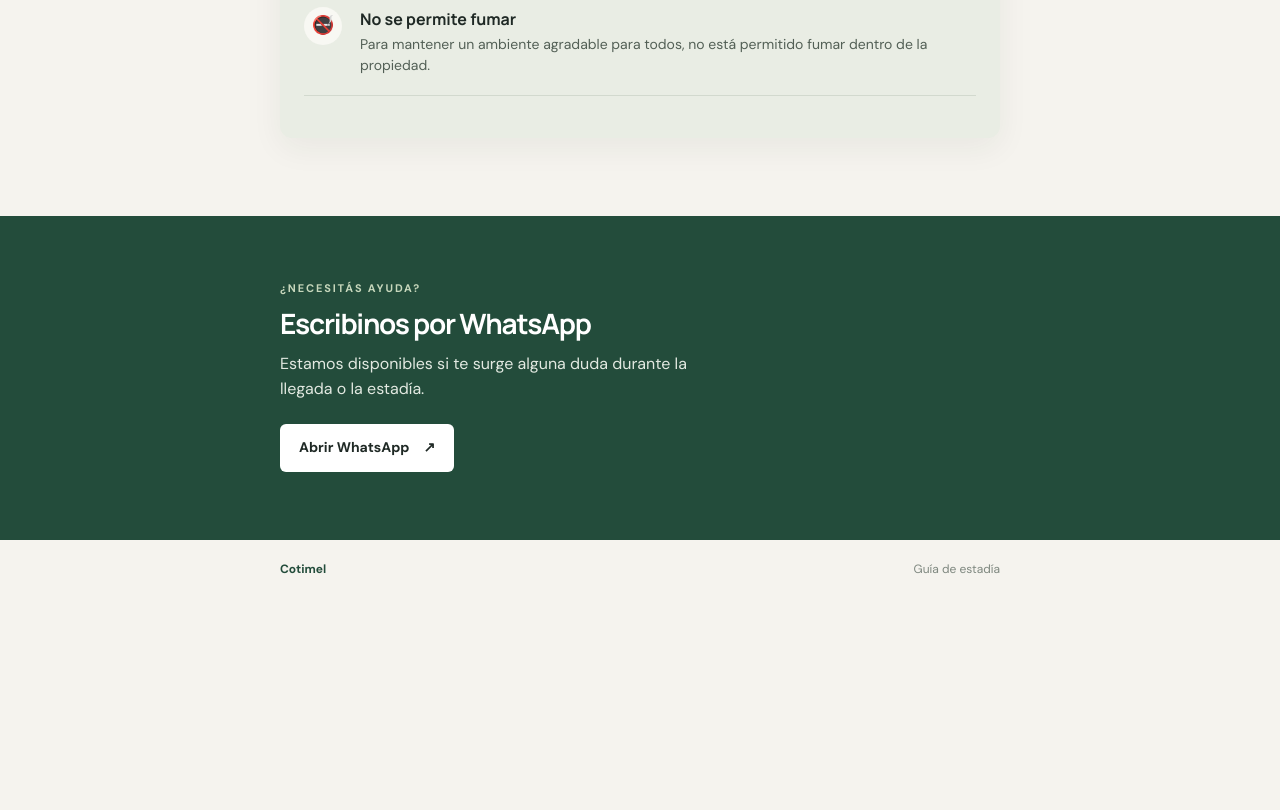
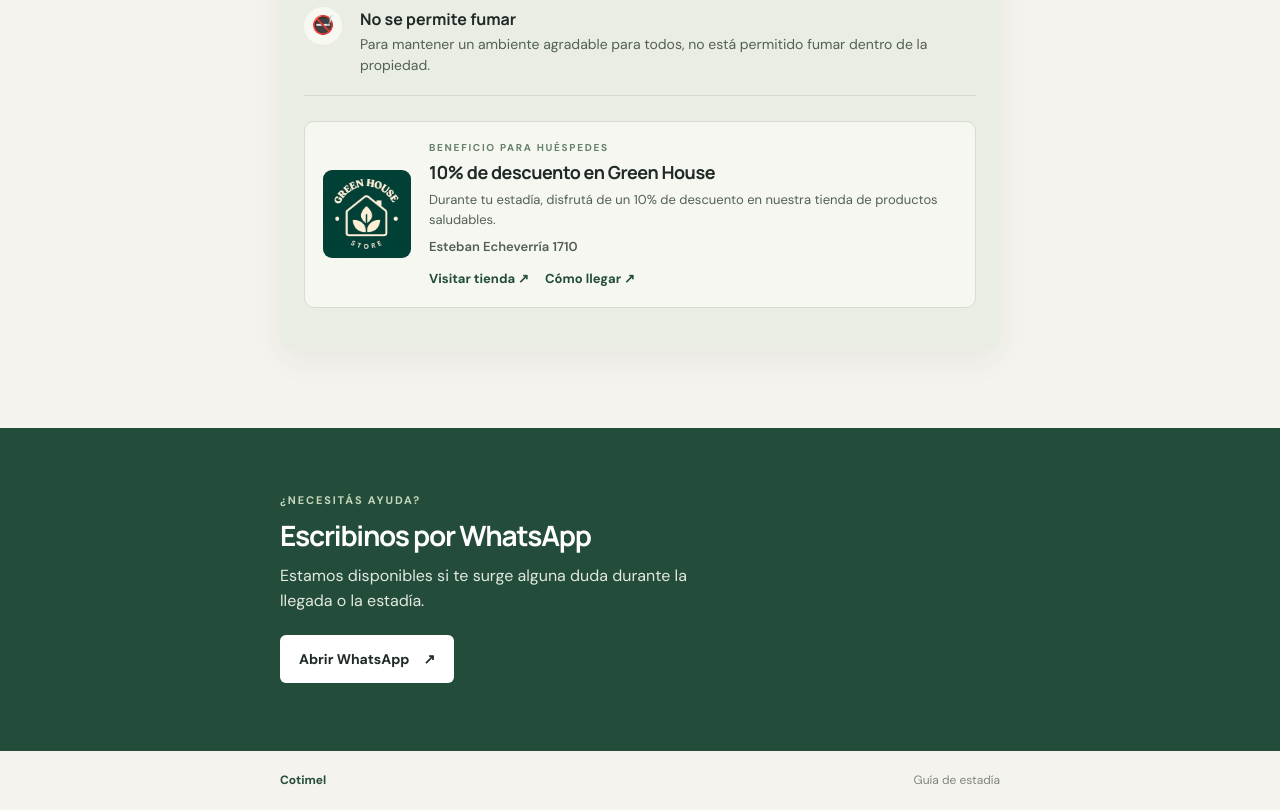
Before and after one commit to facusrod/cotimel, a plain HTML site: page index.html in a window 1280 px wide. Shown: the part 4640-5450 px from the top of the page. Before the commit the page ends 5238 px from the top, so only its background shows below. Drawn offline with Linux system fonts and the light colour scheme.

Commit message:
Add Green House guest discount

```diff
--- a/index.html
+++ b/index.html
@@ -79,6 +79,19 @@
           <article class="info-item"><span class="info-icon" aria-hidden="true">🛏️</span><div><h3>Ropa de cama y toallas</h3><p>No hace falta dejar las camas tendidas. Podés dejar las sábanas y toallas usadas aparte; entregamos ropa limpia a cada huésped.</p></div></article>
           <article class="info-item"><span class="info-icon" aria-hidden="true">🚭</span><div><h3>No se permite fumar</h3><p>Para mantener un ambiente agradable para todos, no está permitido fumar dentro de la propiedad.</p></div></article>
         </div>
+        <aside class="wellness-offer">
+          <img src="images/green-house-logo.jpg" alt="Logo de Green House Store" loading="lazy" />
+          <div class="wellness-copy">
+            <p class="eyebrow dark">BENEFICIO PARA HUÉSPEDES</p>
+            <h3>10% de descuento en Green House</h3>
+            <p>Durante tu estadía, disfrutá de un 10% de descuento en nuestra tienda de productos saludables.</p>
+            <p class="wellness-address">Esteban Echeverría 1710</p>
+            <div class="wellness-links">
+              <a href="https://www.greenhouse.com.ar/" target="_blank" rel="noopener">Visitar tienda <span aria-hidden="true">↗</span></a>
+              <a href="https://maps.app.goo.gl/EicCGi4aiihbhhSK9" target="_blank" rel="noopener">Cómo llegar <span aria-hidden="true">↗</span></a>
+            </div>
+          </div>
+        </aside>
       </section>
 
       <section class="contact">
--- a/styles.css
+++ b/styles.css
@@ -23,3 +23,13 @@
 .gallery-link strong{font:700 14px Manrope,sans-serif}
 .gallery-link small{margin-top:2px;color:var(--muted);font-size:12px}
 .gallery-arrow{margin-left:auto;color:var(--green);font-size:18px}
+.wellness-offer{display:grid;grid-template-columns:88px 1fr;align-items:center;gap:18px;margin-top:25px;padding:18px;border:1px solid #d5ddd1;border-radius:10px;background:#f6f7f1}
+.wellness-offer>img{width:88px;height:88px;object-fit:cover;border-radius:9px}
+.wellness-copy .eyebrow{margin:0 0 5px;font-size:10px}
+.wellness-copy h3{margin:0;font:700 18px/1.25 Manrope,sans-serif;letter-spacing:-.025em}
+.wellness-copy>p:not(.eyebrow){margin:7px 0 0;color:#536056;font-size:13px}
+.wellness-copy .wellness-address{font-weight:600}
+.wellness-links{display:flex;flex-wrap:wrap;gap:16px;margin-top:11px}
+.wellness-links a{color:var(--green);font-size:13px;font-weight:700;text-decoration:none}
+.wellness-links a:hover{text-decoration:underline}
+@media(max-width:430px){.wellness-offer{grid-template-columns:64px 1fr;gap:13px;padding:14px}.wellness-offer>img{width:64px;height:64px}.wellness-copy h3{font-size:16px}.wellness-links{gap:12px}}
```
Also changed, not shown: images/green-house-logo.jpg (added).
